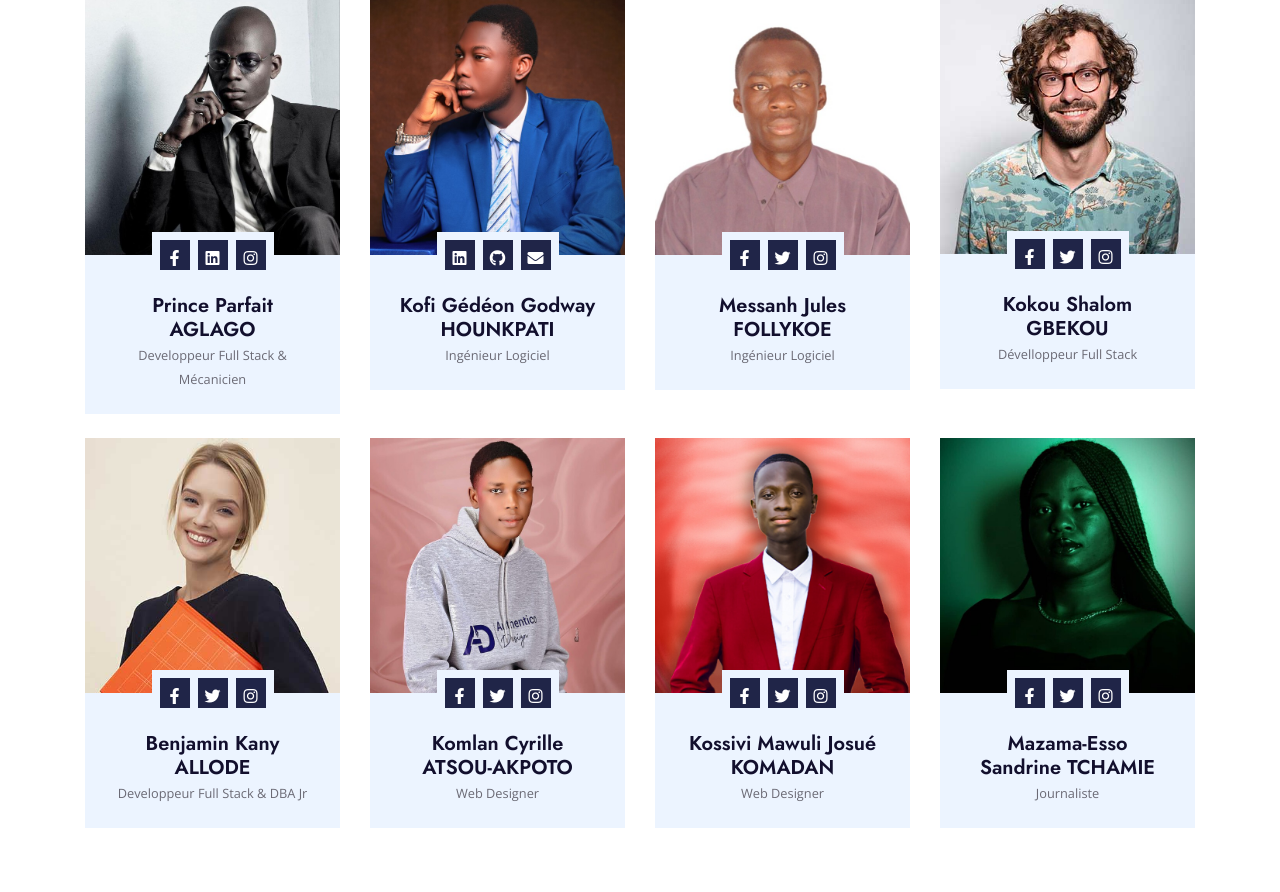
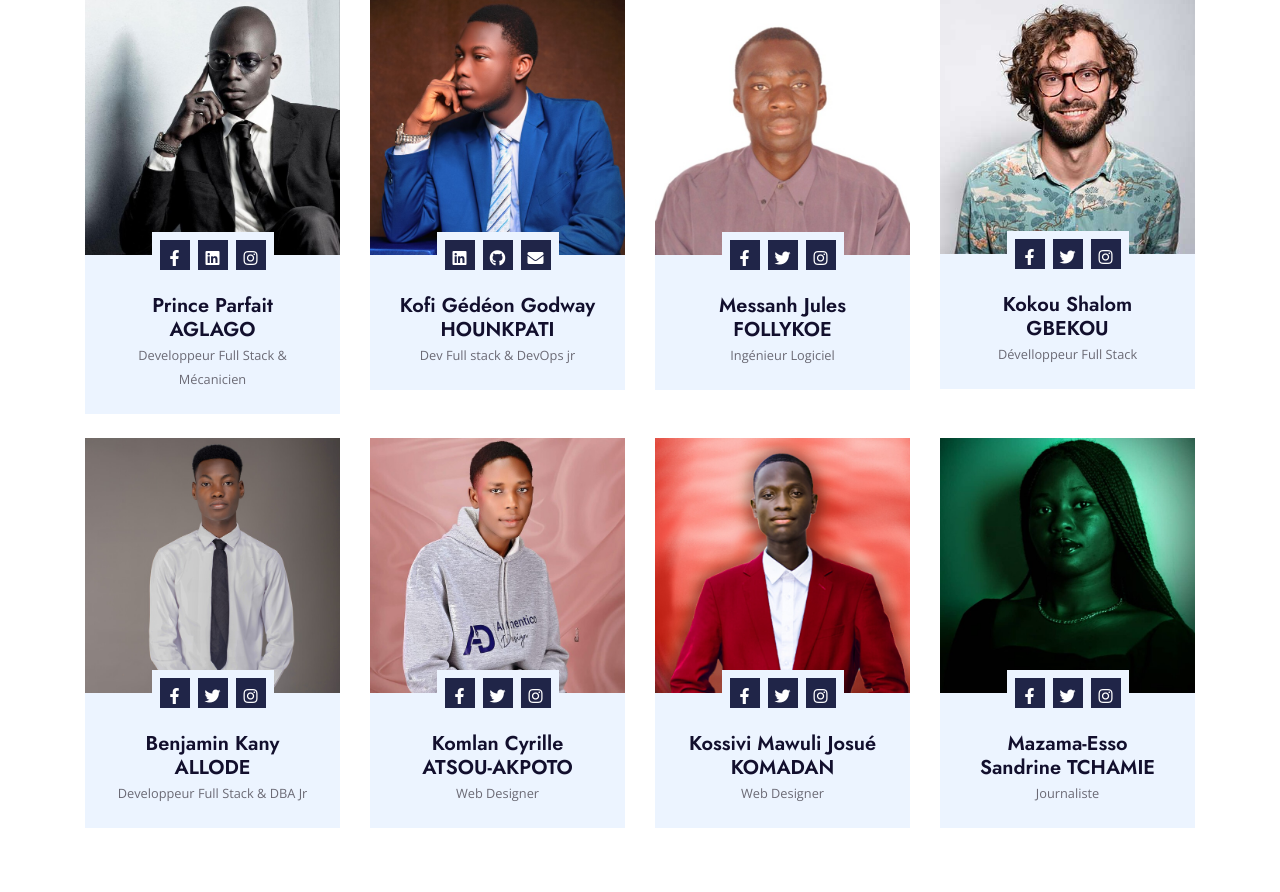
Before and after one commit to ProFMJ3/MiabeInnovation, a Django app: page / in a window 1280 px wide. Shown: the part 4027-4919 px from the top of the page. Run offline with Django 5.2, Linux system fonts and the light colour scheme; some libraries are stand-ins or nearby versions.

Commit message:
nouvelle mise à jour

```diff
--- a/SiteVitrine/templates/index.html
+++ b/SiteVitrine/templates/index.html
@@ -288,7 +288,7 @@
                     </div>
                     <div class="text-center team-text p-4" id="cadre">
                         <h5 class="mb-0" id="nom">Kofi Gédéon Godway HOUNKPATI</h5>
-                        <small>Ingénieur Logiciel</small>
+                        <small>Dev Full stack & DevOps jr</small>
                     </div>
                 </div>
             </div>
@@ -333,7 +333,7 @@
             <div class="col-lg-3 col-md-6 wow fadeInUp" data-wow-delay="0.5s">
                 <div class="team-item bg-light">
                     <div class="overflow-hidden">
-                        <img class="img-fluid" src="{% static 'img/team-3.jpg' %}" alt="">
+                        <img class="img-fluid" src="{% static 'img/ben.jpg' %}" alt="">
                     </div>
                     <div class="position-relative d-flex justify-content-center" style="margin-top: -23px;">
                         <div class="bg-light d-flex justify-content-center pt-2 px-1">
```
Also changed, not shown: SiteVitrine/templates/pages/devApplication.html (+12 -0 lines), SiteVitrine/static/img/ben.jpg (added), SiteVitrine/static/img/benjamin.png (deleted), SiteVitrine/static/img/josue.jpg (deleted), SiteVitrine/views.py (line endings or trailing spaces).
